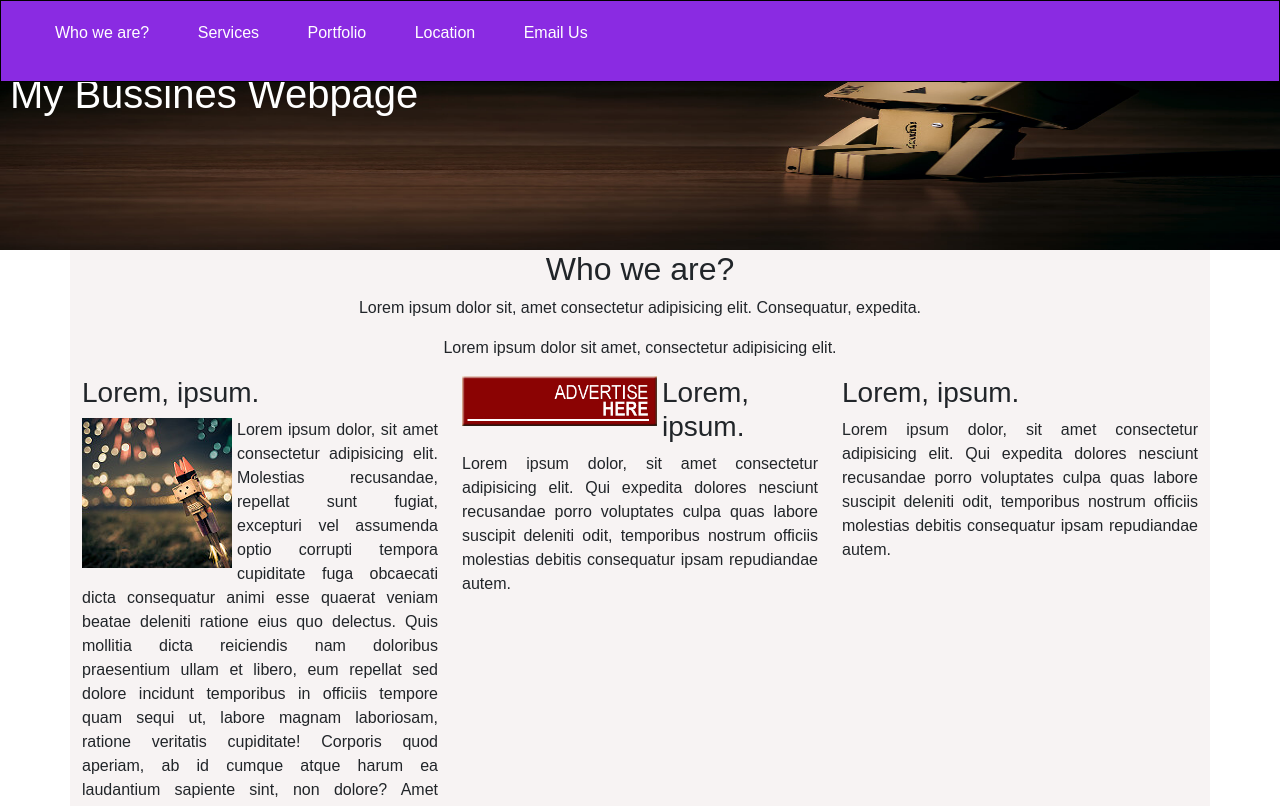
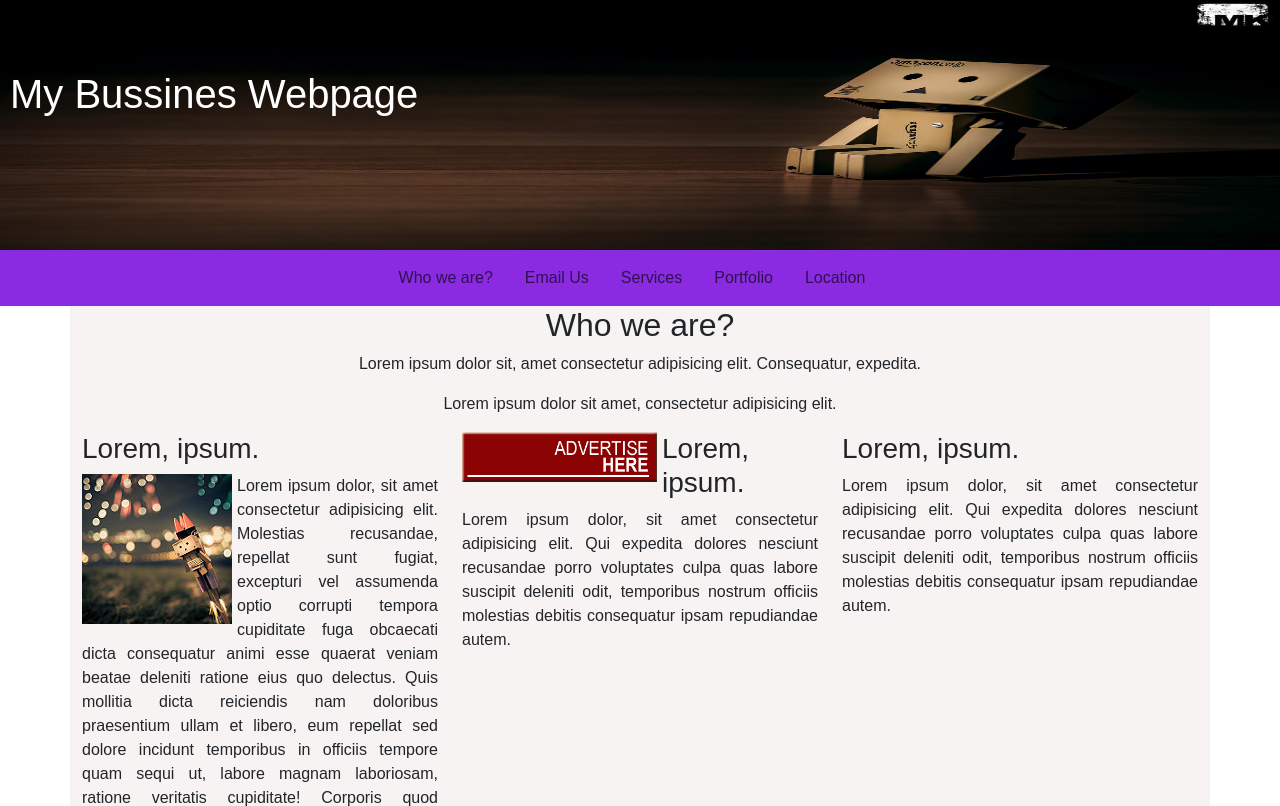
Before and after one commit to collajuan/lasalle-javascript-2024, a plain HTML site: page Material_Entregable2/index.html in a window 1280 px wide. Shown: the top 806 px of the page. Drawn offline with nearby package versions, Linux system fonts and the light colour scheme.

Commit message:
Bootstrap navbar

```diff
--- a/Material_Entregable2/css/style.css
+++ b/Material_Entregable2/css/style.css
@@ -16,35 +16,23 @@ h1 {
     color: white;
 }
 
-header img {
-    float: inline-start;
-}
+
 /* NAV principal */
 header nav {
     background-color: blueviolet;
-    border: 1px solid black;
+    /* border: 1px solid black;  */
+
 }
 
-ul {
-    list-style: none;
+.navbar-toggler {
+    border: none;
+}
+.nav-link a {
+    /* color: blueviolet; */
 }
 
 
-li {
-    display: inline-block;
-    margin: 2px;
-    padding: 10px;
-    color: white;
-}
-
-li a {
-    color: white;
-    text-decoration: none;
-    padding: 10px;
-    transition-duration: 0.5s;
-}
-
-li a:hover{
+.nav-item a:hover{
     color: blueviolet;
     background-color: white;
     border-radius: 5px;
--- a/Material_Entregable2/index.html
+++ b/Material_Entregable2/index.html
@@ -14,18 +14,50 @@
     <header>
         <img src="./img/header.jpg" height="250px" width="100%" alt="">
         <h1>My Bussines Webpage</h1>
+        <!-- Bootstrap navbar -->
+        <nav class="navbar navbar-expand-lg">
+            <div class="container-fluid">
+                <button class="navbar-toggler" type="button" data-bs-toggle="offcanvas"
+                    data-bs-target="#offcanvasNavbar" aria-controls="offcanvasNavbar" aria-label="Toggle navigation">
+                    <span class="navbar-toggler-icon"></span>
+                </button>
+                <div class="offcanvas offcanvas-start" tabindex="-1" id="offcanvasNavbar"
+                    aria-labelledby="offcanvasNavbarLabel">
+                    <div class="offcanvas-header">
+                        <h5 class="offcanvas-title" id="offcanvasNavbarLabel">Menu</h5>
+                        <button type="button" class="btn-close" data-bs-dismiss="offcanvas" aria-label="Close"></button>
+                    </div>
+                    <div class="offcanvas-body">
+                        <ul class="navbar-nav justify-content-center flex-grow-1 pe-3">
+                            <li class="nav-item "><a href="#who-we-are" class="nav-link mx-lg-2">Who we are?</a></li>
+                            <li class="nav-item "><a href="#mail" class="nav-link mx-lg-2">Email Us</a></li>
+                            <li class="nav-item "><a href="#services" class="nav-link mx-lg-2">Services</a></li>
+                            <li class="nav-item "><a href="#portfolio" class="nav-link mx-lg-2">Portfolio</a></li>
+                            <li class="nav-item "><a href="#contact" class="nav-link mx-lg-2">Location</a></li>
+                        </ul>
+                    </div>
+                </div>
+            </div>
+        </nav>
 
 
 
-        <nav class="navbar fixed-top">
+
+
+
+
+
+
+
+        <!-- <nav class="navbar fixed-top">
             <ul>
-                <li><a href="#who-we-are">Who we are?</a></li>
-                <li><a href="#services">Services</a> </li>
-                <li><a href="#portfolio">Portfolio</a> </li>
-                <li><a href="#contact">Location</a> </li>
-                <li><a href="#mail">Email Us</a> </li>
+                <li></li>
+                <li> </li>
+                <li> </li>
+                <li> </li>
+                <li> </li>
             </ul>
-        </nav>
+        </nav> -->
     </header>
     <section id="who-we-are" class="container">
         <div class="row">
@@ -167,15 +199,16 @@
         <h3 class="text-center">You can find us:</h3>
         <!-- REFERENCIA A MAPA GOOGLE -->
         <div class="row">
-            <article class="col-12 col-md-6 col-lg-6 offset-lg-2 align-items-md-center ">
+            <article class="col-12 col-md-6 offset-lg-2 text-sm-center text-xs-center">
+
                 <iframe
                     src="https://www.google.com/maps/embed?pb=!1m18!1m12!1m3!1d2993.4113542703703!2d2.1685988887198975!3d41.38687220518752!2m3!1f0!2f0!3f0!3m2!1i1024!2i768!4f13.1!3m3!1m2!1s0x12a4a2f3d8a9f2c1%3A0xeea923befe921c3e!2sPla%C3%A7a%20de%20Catalunya%2C%20L&#39;Eixample%2C%20Barcelona!5e0!3m2!1sen!2ses!4v1717848101993!5m2!1sen!2ses"
                     width="300" height="300" style="border:solid;" allowfullscreen="" loading="lazy"
-                    referrerpolicy="no-referrer-when-downgrade" class="align-items-sm-center"></iframe>
+                    referrerpolicy="no-referrer-when-downgrade"></iframe>
                 <!-- Aqui tambien deberia ir article??? -->
                 <!-- ******** -->
             </article>
-            <article class="col-12 col-md-6 col-lg-4 text-sm-center text-md-start">
+            <article class="col-12 col-md-6 col-lg-4 text-sm-center text-xs-center text-md-start">
                 <h4>Head office</h4>
                 <i>123456 Blank Street</i><br />
                 <i>Phone: <a href="tel:2456-134-321">2456-134-321</a></i><br />
```
